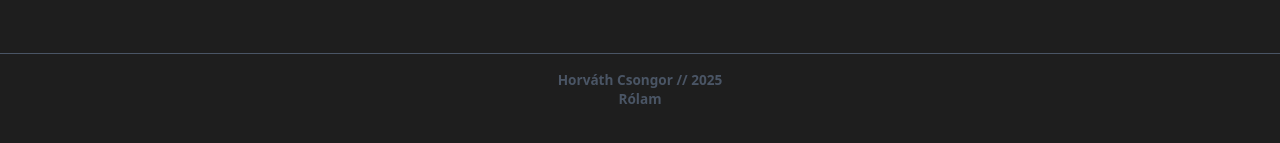
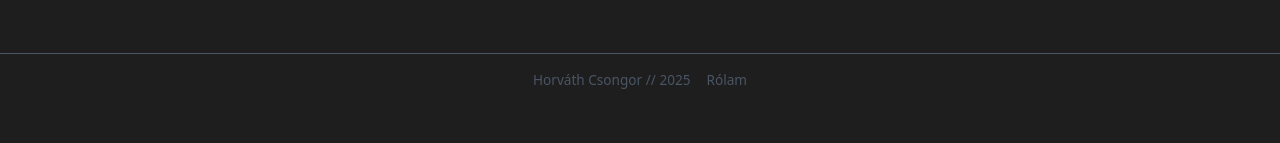
Before and after one commit to CsongiH/hang-ter, a Next.js app: page / in a window 1280 px wide. Shown: the part 549-692 px from the top of the page. Built offline with nearby package versions, Linux system fonts and the light colour scheme; no server answers; the database is empty.

Commit message:
awaitProps, data hydration -> errors fixed

```diff
--- a/components/footer.js
+++ b/components/footer.js
@@ -1,21 +1,16 @@
 export default function Footer() {
     return (
         <footer className="mt-8 p-4 border-t text-center text-sm text-gray-600">
-            <table className="centered mx-auto">
-                <tr>
-                    <th>
-                        Horváth Csongor // 2025
-                    </th>
-                </tr>
-
-                <tr>
-                    <th>
-                        <a href="/aboutMe" className="text-blue-500 hover:underline">
-                            Rólam
-                        </a>
-                    </th>
-                </tr>
-            </table>
+            <div className="flex justify-center space-x-4">
+                <div>
+                    Horváth Csongor // 2025
+                </div>
+                <div>
+                    <a href="/aboutMe" className="text-blue-500 hover:underline">
+                        Rólam
+                    </a>
+                </div>
+            </div>
         </footer>
     );
 }
--- a/src/app/page.js
+++ b/src/app/page.js
@@ -6,18 +6,16 @@
 * postClientside
 * nagy káosz, egyszerűsíteni kell
 * */
-
 import { collectionGroup, query, where, orderBy, limit, getDocs } from "firebase/firestore";
 import { jsonConvert, firestore } from "../../lib/firebase";
 import TagFilter from "../../components/tagFilter";
 import ClientPostLoader from "../../components/postLoaderClientSide";
 
 export default async function HomePage(props) {
-    // props must be awaited so Next.js resolves searchParams
     const { searchParams } = await props;
-    const { instrument, city, type } = searchParams;
+    const sp = await searchParams;
+    const { instrument, city, type } = sp ?? {};
 
-    // helper: parse comma-separated into array
     const parseList = val =>
         typeof val === "string" && val.length
             ? val.split(",").map(s => s.trim())
@@ -26,7 +24,6 @@ export default async function HomePage(props) {
     const instruments = parseList(instrument);
     const cities = parseList(city);
 
-    // build dynamic filters
     const filters = [];
     if (instruments.length) {
         filters.push(where("instrumentTags", "array-contains-any", instruments));
```
